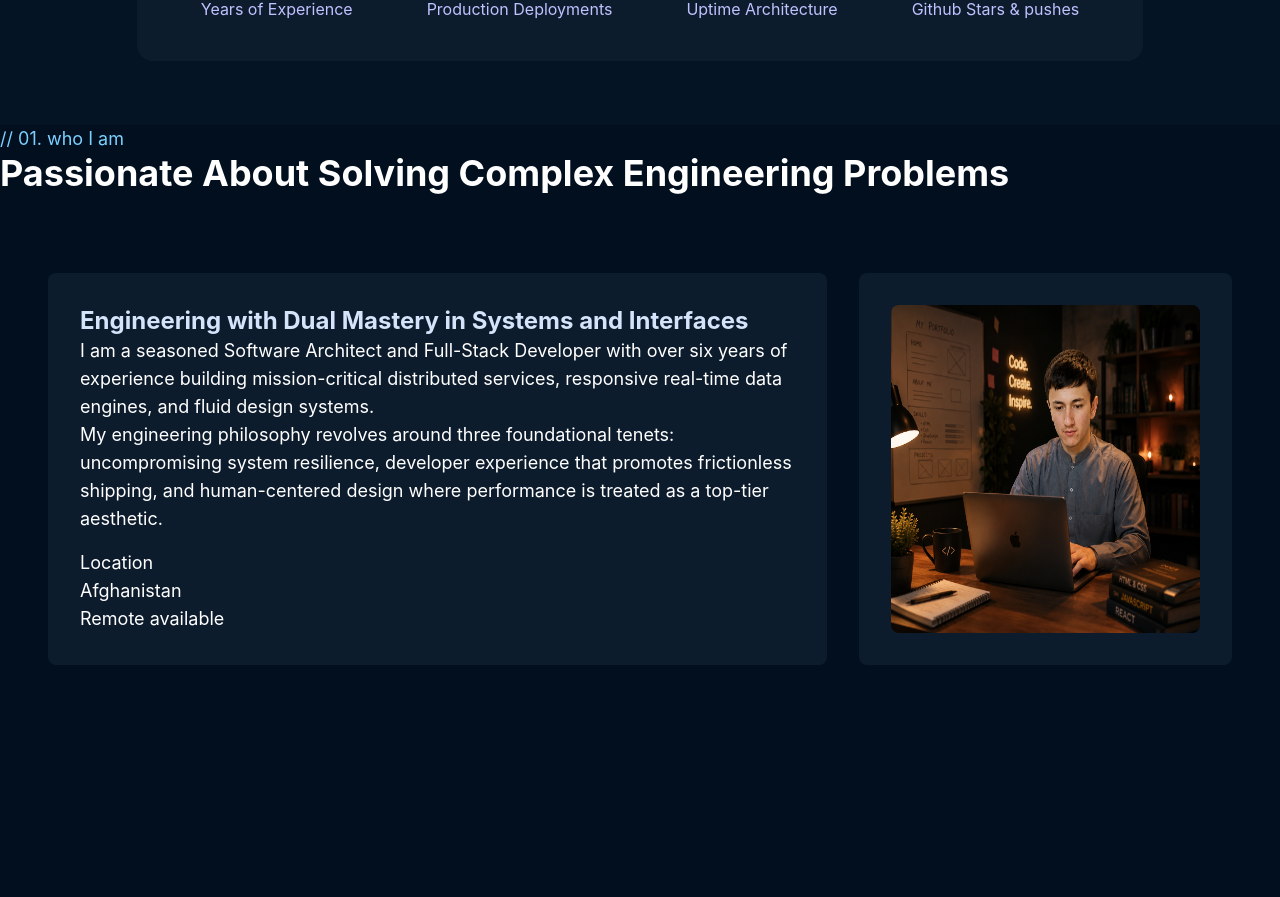
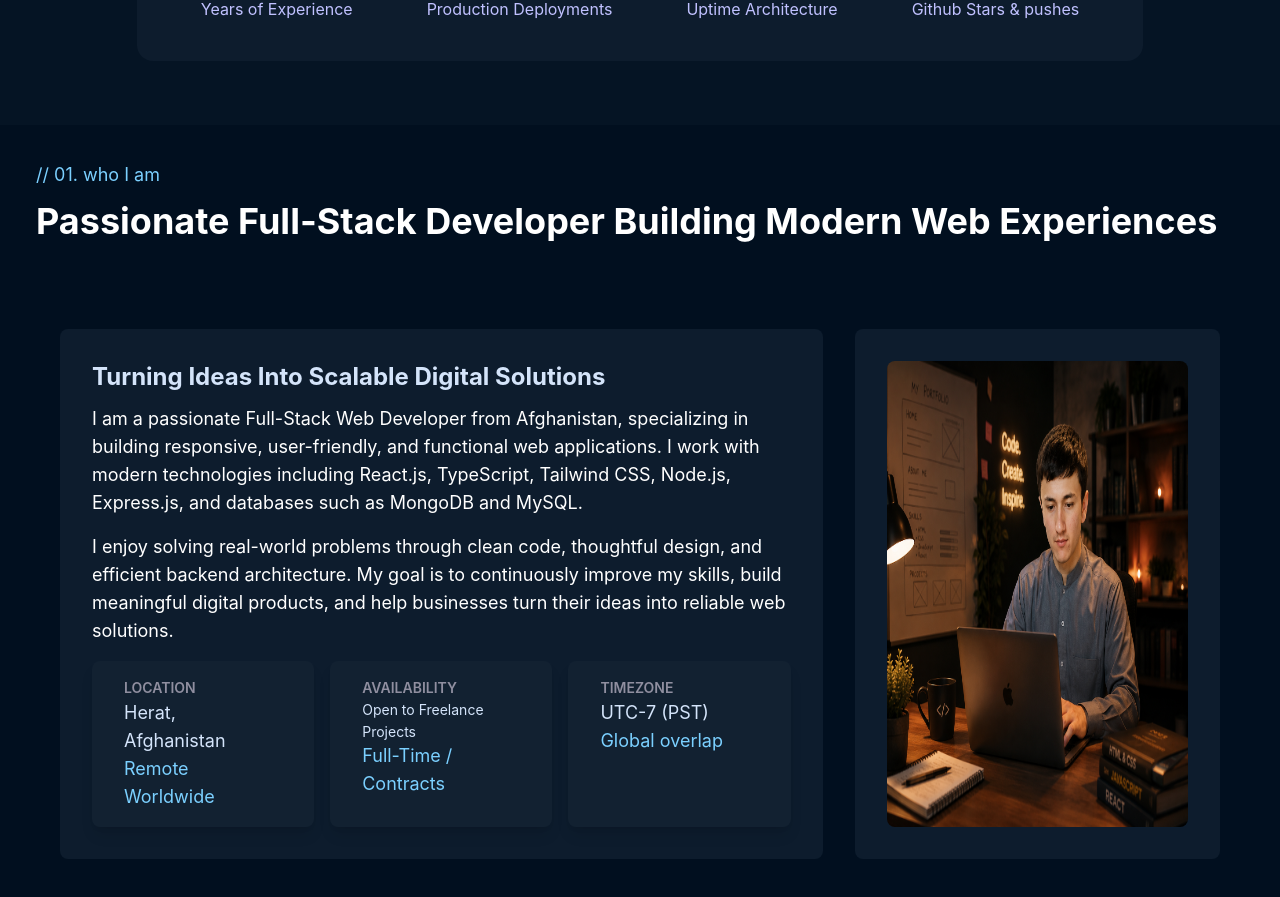
Before and after one commit to khaledsafee43/PersonalSite, a React (Vite) app: page / in a window 1280 px wide. Shown: the part 717-1614 px from the top of the page. Built offline with nearby package versions, Linux system fonts and the light colour scheme.

Commit message:
The about section finished successfully

```diff
--- a/src/App.jsx
+++ b/src/App.jsx
@@ -2,6 +2,7 @@ import Header from "./components/layout/header";
 import HomePage from "./pages/Home";
 import { Routes, Route } from "react-router-dom";
 import ProjectsPage from "./pages/Projects";
+import About from "./pages/About";
 function App() {
 
   return (
@@ -10,7 +11,8 @@ function App() {
         <Header/>
         <Routes>
           <Route path="/" element={<HomePage/>}/>
-          <Route path="/projects" element={<ProjectsPage/>}></Route>
+          <Route path="/projects" element={<ProjectsPage/>}/>
+          <Route path="/about" element={<About/>}/>
         </Routes>
       </div>
     </>
--- a/src/pages/About.jsx
+++ b/src/pages/About.jsx
@@ -1,36 +1,53 @@
 export default function About() {
   return (
-    <main className="bg-[#010F1F] text-white min-h-screen">
-      <div>
-        <p className="text-start text-lg text-[#7BD0FF]">
+    <main className="bg-[#010F1F] p-3 text-white min-h-screen">
+      <div className="px-6 py-2 mt-4">
+        <p className="text-start  text-lg text-[#7BD0FF]">
           // 01. who I am <span className="text-[#7BD0FF]"></span>
         </p>
-        <h1 className="text-4xl font-bold">
-          Passionate About Solving Complex Engineering Problems
+        <h1 className="text-4xl font-bold mt-3">
+          Passionate Full-Stack Developer Building Modern Web Experiences
         </h1>
       </div>
       <div className="grid grid-cols-1  gap-8 mt-8 p-12 md:grid-cols-12">
         <div className="bg-[#0D1C2D] text-lg col-span-8 p-8 rounded-lg relative ">
-          <h2 className="text-2xl font-bold text-[#D4E4FA]">
-            Engineering with Dual Mastery in Systems and Interfaces
+          <h2 className="text-2xl mb-3 font-bold text-[#D4E4FA]">
+            Turning Ideas Into Scalable Digital Solutions
           </h2>
-          <p>
-            I am a seasoned Software Architect and Full-Stack Developer with
-            over six years of experience building mission-critical distributed
-            services, responsive real-time data engines, and fluid design
-            systems.
+          <p className="flex items-center justify-start mb-4">
+            I am a passionate Full-Stack Web Developer from Afghanistan,
+            specializing in building responsive, user-friendly, and functional
+            web applications. I work with modern technologies including
+            React.js, TypeScript, Tailwind CSS, Node.js, Express.js, and
+            databases such as MongoDB and MySQL.
           </p>
-          <p>
-            My engineering philosophy revolves around three foundational tenets:
-            uncompromising system resilience, developer experience that promotes
-            frictionless shipping, and human-centered design where performance
-            is treated as a top-tier aesthetic.
+          <p className="flex items-center justify-start mb-4">
+            I enjoy solving real-world problems through clean code, thoughtful
+            design, and efficient backend architecture. My goal is to
+            continuously improve my skills, build meaningful digital products,
+            and help businesses turn their ideas into reliable web solutions.
           </p>
-          <div className="flex gap-8 mt-4">
-            <div>
-              <p>Location</p>
-              <p>Afghanistan</p>
-              <p>Remote available</p>
+          <div className="grid grid-cols-1 md:grid-cols-3 gap-4 mt-4">
+            <div className="bg-[#122131] p-4 rounded-lg shadow-lg px-8">
+              <p className="text-[#908FA0] uppercase text-[14px] font-semibold">
+                Location
+              </p>
+              <p className="text-[#D4E4FA]">Herat, Afghanistan</p>
+              <p className="text-[#7BD0FF]">Remote Worldwide</p>
+            </div>
+            <div className="bg-[#122131] p-4 rounded-lg shadow-lg px-8">
+              <p className="text-[#908FA0] uppercase text-[14px] font-semibold">
+                AVAILABILITY
+              </p>
+              <p className="text-[#D4E4FA] text-[14px]">Open to Freelance Projects</p>
+              <p className="text-[#7BD0FF]">Full-Time / Contracts</p>
+            </div>
+            <div className="bg-[#122131] p-4 rounded-lg shadow-lg px-8">
+              <p className="text-[#908FA0] uppercase text-[14px] font-semibold">
+                TIMEZONE
+              </p>
+              <p className="text-[#D4E4FA]">UTC-7 (PST)</p>
+              <p className="text-[#7BD0FF]">Global overlap</p>
             </div>
           </div>
         </div>
--- a/src/pages/Home.jsx
+++ b/src/pages/Home.jsx
@@ -24,7 +24,7 @@ import About from "./About";
           <p className="px-8 text-center w-[766px] pt-5 p-1 text-[#C7C4D7]">
             Bridging the gap between high-performance distributed backend
             architectures and pixel- perfect, accessible user interfaces.
-            Specialized in TypeScript, React, Next.js, Go, and Cloud Systems.
+            Specialized in TypeScript, React, Next.js, NodeJS, and Cloud Systems.
           </p>
           <div className="flex gap-5 p-4">
             <button className="bg-gradient-to-r py-2.5 px-5 rounded-full flex gap-1 from-[#8083FF]  to-[#00A6E0] text-[#1000A9] font-medium">See My Work <ArrowDown/></button>
--- /dev/null
+++ b/src/pages/Skills.jsx
@@ -0,0 +1,68 @@
+export default function Skills() {
+    const skillCategories = [
+  {
+    title: "Frontend Development",
+    description:
+      "Building responsive, interactive, and user-friendly interfaces with modern frontend technologies.",
+    technologies: [
+      "React.js",
+      "TypeScript",
+      "JavaScript",
+      "Tailwind CSS",
+      "HTML5",
+      "CSS3",
+      "Vite",
+      "React Router",
+    ],
+  },
+  {
+    title: "Backend Development",
+    description:
+      "Developing RESTful APIs, authentication systems, and reliable server-side applications.",
+    technologies: [
+      "Node.js",
+      "Express.js",
+      "REST APIs",
+      "JWT Authentication",
+      "CRUD Operations",
+      "API Integration",
+      "Middleware",
+      "npm",
+    ],
+  },
+  {
+    title: "Databases & Data Management",
+    description:
+      "Designing and managing SQL and NoSQL databases for efficient data storage and retrieval.",
+    technologies: [
+      "MongoDB",
+      "MySQL",
+      "SQL Server",
+      "SQLite",
+      "Database Design",
+      "CRUD Queries",
+    ],
+  },
+  {
+    title: "Tools & Development Workflow",
+    description:
+      "Using modern tools to manage code, test APIs, and maintain efficient development workflows.",
+    technologies: [
+      "Git",
+      "GitHub",
+      "VS Code",
+      "Postman",
+      "npm",
+      "Vite",
+      "JSON",
+      "Environment Variables",
+    ],
+  },
+];
+
+  return (
+    <div>
+      <h1>Skill page is ready</h1>
+    </div>
+  );
+}
```
